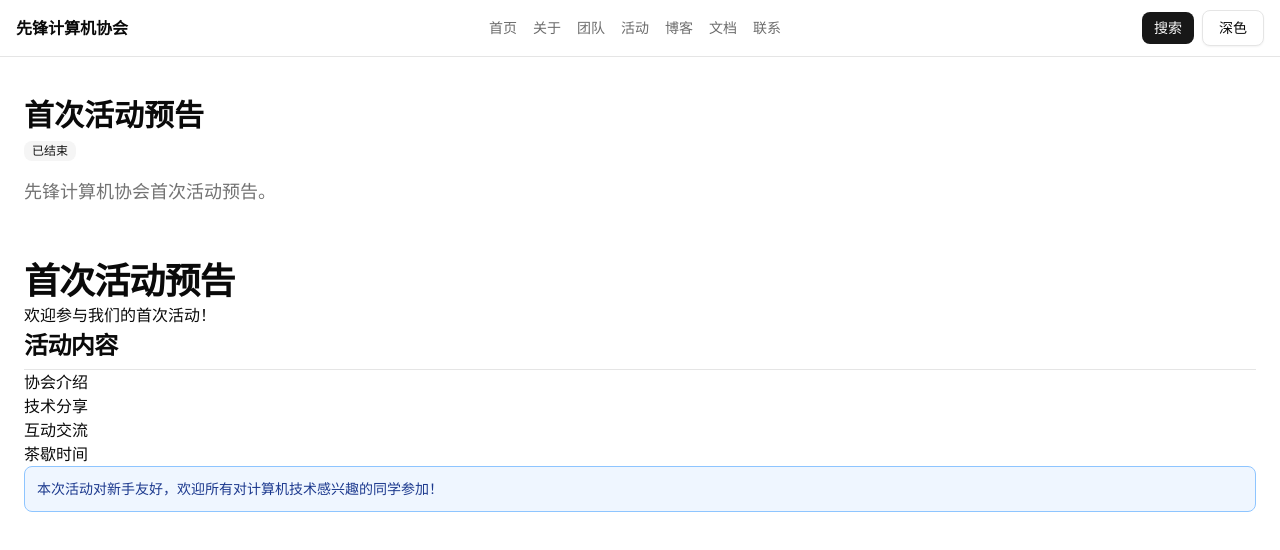
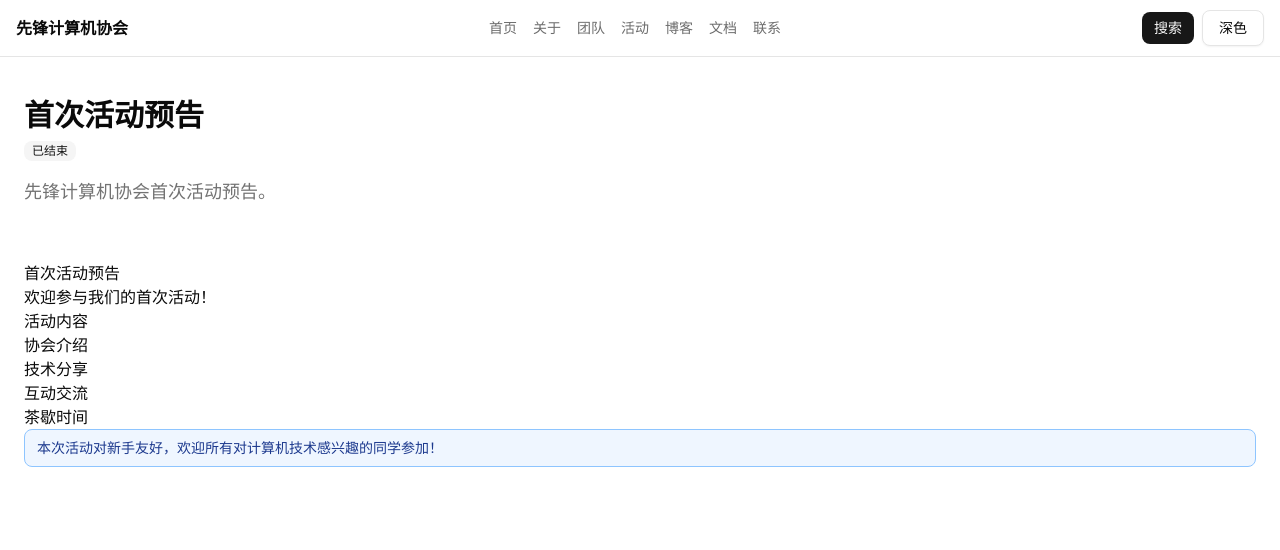
Before and after one commit to jr-jx/website, a Next.js app: page /events/first-event in a window 1280 px wide. Shown: the top 550 px of the page. Built offline with nearby package versions, Linux system fonts and the light colour scheme.

Commit message:
fix: 修复 MDX 异步组件问题，直接在服务器端渲染 MDX

```diff
--- a/components/mdx/MDXContent.tsx
+++ b/components/mdx/MDXContent.tsx
@@ -1,14 +1,18 @@
-"use client";
-
 import { MDXRemote } from "next-mdx-remote/rsc";
-import { useMDXComponents } from "@/mdx-components";
+import { Callout } from "@/components/mdx/Callout";
+import { Badge } from "@/components/mdx/Badge";
+import { CodeBlock } from "@/components/mdx/CodeBlock";
 
 interface MDXContentProps {
   source: string;
 }
 
 export function MDXContent({ source }: MDXContentProps) {
-  const components = useMDXComponents({});
+  const components = {
+    Callout,
+    Badge,
+    CodeBlock,
+  };
 
   return (
     <article className="prose dark:prose-invert max-w-none">
```
